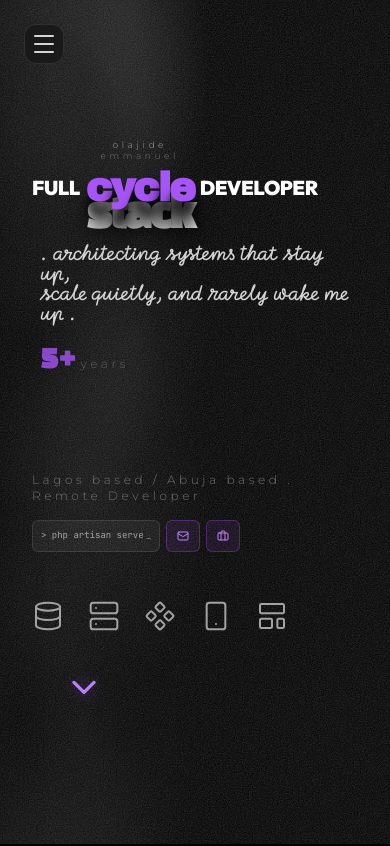
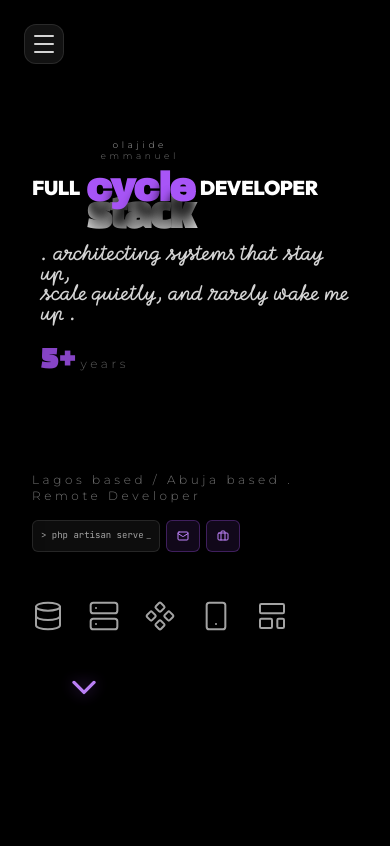
Before and after one commit to only1fade/portfolio, a React (Vite) app: page / in a window 390 px wide. Shown: the top 846 px of the page. Built offline with nearby package versions, Linux system fonts and the light colour scheme.

Commit message:
fix: prevent overscroll black flash on mobile with overscroll-behavior none

```diff
--- a/src/index.css
+++ b/src/index.css
@@ -28,12 +28,15 @@
   html {
     scroll-behavior: smooth;
     overflow-x: clip;
+    overscroll-behavior: none;
+    background-color: #000000;
   }
   body {
     @apply font-sans transition-colors duration-300 text-neutral-200;
     background-color: #000000;
     min-height: 100svh;
     overflow-x: clip;
+    overscroll-behavior: none;
   }
 
   .theme-bg {
```
